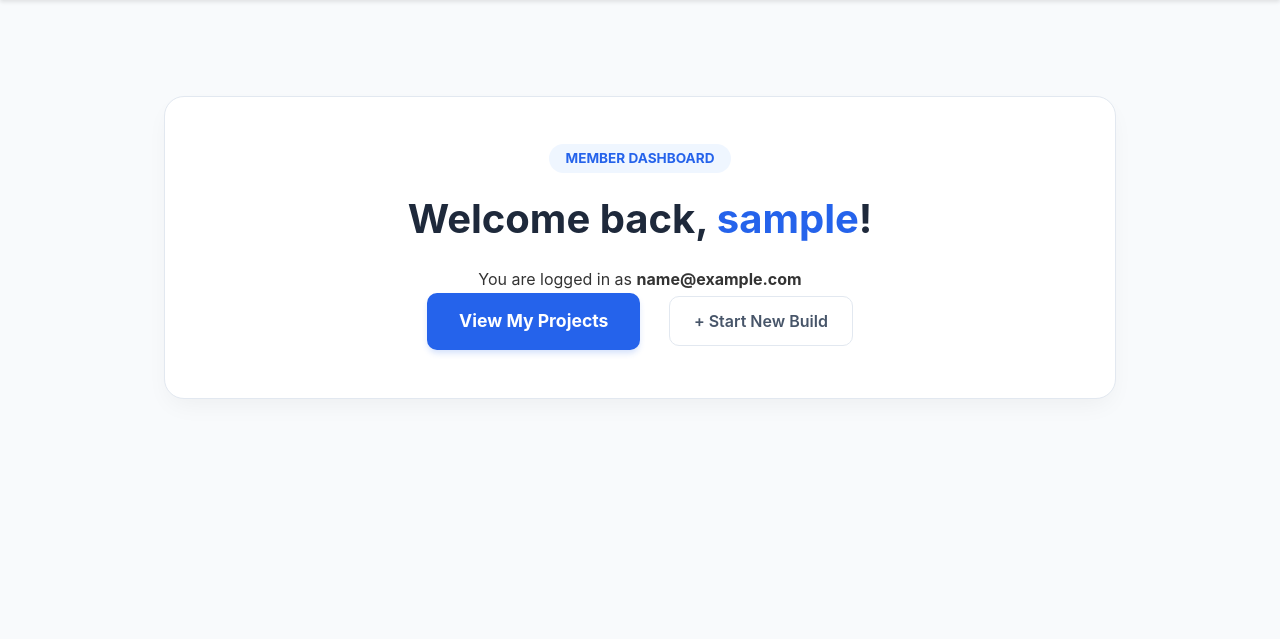
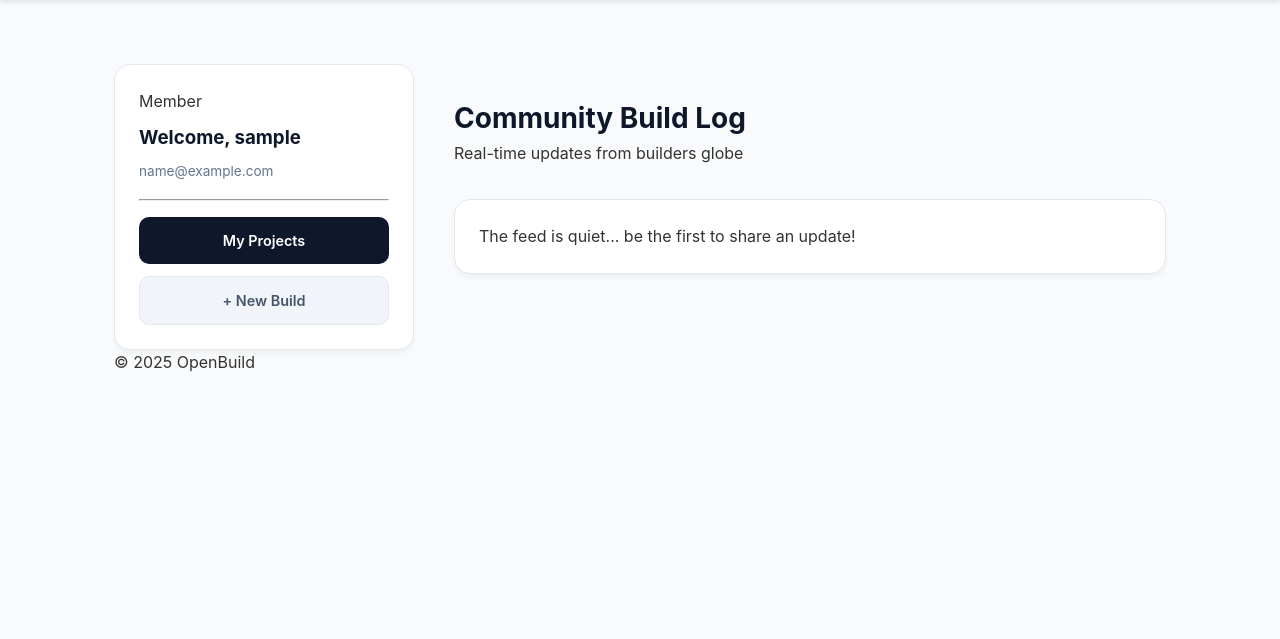
Before and after one commit to nimish-23/openbuild, a Flask app: page / in a window 1280 px wide. Shown: the part 70-709 px from the top of the page. Run offline with Flask 3, Linux system fonts and the light colour scheme; the visitor is signed in with stand-in values (Sample User, id 1); data that the repository does not hold is empty.

Commit message:
made the home feed and added pagination

```diff
--- a/app/models.py
+++ b/app/models.py
@@ -33,7 +33,7 @@ class Projects(db.Model):
     created_at = db.Column(db.DateTime, default=datetime.utcnow)
     updated_at = db.Column(db.DateTime, default=datetime.utcnow, onupdate=datetime.utcnow)
 
-    posts = db.relationship('Posts',backref='project',lazy=True)
+    posts = db.relationship('Posts',backref='project', cascade="all, delete",lazy=True)
 
 class Posts(db.Model):
     __tablename__ = 'posts'
@@ -46,3 +46,4 @@ class Posts(db.Model):
     created_at = db.Column(db.DateTime, default=datetime.utcnow)
 
     image_file = db.Column(db.String(20), nullable=True)
+    author = db.relationship("Users", backref="posts")
--- a/app/routes/home.py
+++ b/app/routes/home.py
@@ -1,8 +1,14 @@
-from flask import Blueprint, render_template, redirect, flash, url_for
-from flask_login import login_required , current_user
+from flask import Blueprint, render_template, request
+from flask_login import current_user
+from app.models import Posts
 
-home_bp = Blueprint('home',__name__)
+home_bp = Blueprint('home', __name__)
 
-@home_bp.route('/',methods=['GET','POST'])
+@home_bp.route('/', methods=['GET'])
 def view_home():
-    return render_template('home.html')
+    page = request.args.get('page', 1, type=int)
+
+    posts = Posts.query.order_by(Posts.created_at.desc()) \
+                       .paginate(page=page, per_page=5)
+
+    return render_template('home.html', posts=posts)
--- a/app/routes/project.py
+++ b/app/routes/project.py
@@ -41,6 +41,7 @@ def view_projects():
     return render_template('projects.html', projects=user_projects)
 
 @project_bp.route('/project/<int:project_id>',methods=['GET','POST'])
+@login_required
 def project_details(project_id):
     project = Projects.query.get_or_404(project_id)
 
--- a/app/static/css/home.css
+++ b/app/static/css/home.css
@@ -1,102 +1,117 @@
-/* Container and General Layout */
-.home-container {
-    max-width: 1000px;
-    margin: 4rem auto;
+/* Layout Engine */
+.home-layout-grid {
+    display: grid;
+    grid-template-columns: 300px 1fr; /* Sidebar fixed width, feed takes rest */
+    gap: 2.5rem;
+    max-width: 1200px;
+    margin: 2rem auto;
     padding: 0 1.5rem;
-    text-align: center;
+    align-items: start;
 }
 
-/* Hero Section (Logged Out) */
-.hero-section h1 {
-    font-size: 3.5rem;
-    font-weight: 800;
-    color: #0f172a;
-    line-height: 1.1;
-    margin-bottom: 1.5rem;
+/* Sticky Sidebar Logic */
+.dashboard-sidebar {
+    position: sticky;
+    top: 2rem; /* Keeps sidebar fixed 2rem from the top */
+    height: fit-content;
 }
 
-.hero-section p {
-    font-size: 1.25rem;
-    color: #64748b;
-    max-width: 600px;
-    margin: 0 auto 2.5rem;
-    line-height: 1.6;
+/* Sidebar Styling */
+.card {
+    background: white;
+    border: 1px solid #e2e8f0;
+    border-radius: 16px;
+    padding: 1.5rem;
+    box-shadow: 0 4px 6px -1px rgba(0, 0, 0, 0.05);
 }
 
-/* Welcome Section (Logged In) */
-.welcome-section {
-    background: white;
-    padding: 3rem;
-    border-radius: 20px;
-    border: 1px solid #e2e8f0;
-    box-shadow: 0 10px 25px -5px rgba(0, 0, 0, 0.05);
+.user-card h3 { margin: 0.5rem 0; color: #0f172a; }
+.user-email { font-size: 0.85rem; color: #64748b; margin-bottom: 1rem; }
+
+.sidebar-actions {
+    display: flex;
+    flex-direction: column;
+    gap: 0.75rem;
+    margin-top: 1rem;
 }
 
-.welcome-section h1 {
-    font-size: 2.5rem;
-    color: #1e293b;
-    margin: 1rem 0;
+.btn-primary-alt, .btn-secondary-alt {
+    text-align: center;
+    padding: 0.75rem;
+    border-radius: 10px;
+    text-decoration: none;
+    font-weight: 600;
+    font-size: 0.9rem;
+    transition: all 0.2s;
 }
 
-.badge {
+.btn-primary-alt { background: #0f172a; color: white; }
+.btn-secondary-alt { background: #f1f5f9; color: #475569; border: 1px solid #e2e8f0; }
+
+/* Feed Styling */
+.feed-main {
+    max-width: 750px;
+}
+
+.section-title { margin-bottom: 2rem; }
+.section-title h2 { font-size: 1.75rem; color: #0f172a; }
+
+.feed-card { margin-bottom: 2rem; }
+.feed-card-header {
+    display: flex;
+    justify-content: space-between;
+    font-size: 0.85rem;
+    margin-bottom: 1rem;
+}
+
+.username { font-weight: 700; color: #0f172a; }
+.project-tag {
     background: #eff6ff;
     color: #2563eb;
-    padding: 0.4rem 1rem;
-    border-radius: 99px;
-    font-size: 0.85rem;
-    font-weight: 700;
-    text-transform: uppercase;
+    padding: 2px 8px;
+    border-radius: 6px;
+    text-decoration: none;
+    font-weight: 600;
 }
 
-/* Highlighting and Color Accents */
-.highlight {
-    color: #2563eb;
+.feed-img {
+    width: 100%;
+    border-radius: 12px;
+    margin-top: 1rem;
+    border: 1px solid #f1f5f9;
 }
 
-/* Buttons and Actions */
-.btn-submit, .btn-primary {
-    background-color: #2563eb;
-    color: white;
-    padding: 0.9rem 2rem;
-    border-radius: 10px;
-    font-weight: 700;
-    font-size: 1.1rem;
+.view-thread {
+    color: #6366f1;
+    font-weight: 600;
     text-decoration: none;
-    display: inline-block;
-    transition: all 0.2s ease;
-    box-shadow: 0 4px 6px -1px rgba(37, 99, 235, 0.2);
 }
 
-.btn-submit:hover, .btn-primary:hover {
-    background-color: #1d4ed8;
-    transform: translateY(-2px);
-    box-shadow: 0 10px 15px -3px rgba(37, 99, 235, 0.3);
+/* Pagination */
+.pagination-container {
+    display: flex;
+    justify-content: center;
+    gap: 0.5rem;
+    margin-top: 2rem;
 }
 
-.btn-secondary {
+.page-link {
+    padding: 8px 16px;
+    border: 1px solid #e2e8f0;
+    border-radius: 8px;
+    text-decoration: none;
     color: #475569;
-    font-weight: 600;
-    text-decoration: none;
-    margin-left: 1.5rem;
-    padding: 0.9rem 1.5rem;
-    border-radius: 10px;
-    border: 1px solid #e2e8f0;
-    transition: background 0.2s;
 }
 
-.btn-secondary:hover {
-    background: #f8fafc;
+.page-link.active { background: #2563eb; color: white; }
+
+/* Responsive */
+@media (max-width: 900px) {
+    .home-layout-grid {
+        grid-template-columns: 1fr;
+    }
+    .dashboard-sidebar {
+        position: static;
+        margin-bottom: 2rem;
+    }
 }
-
-.action-bar .hint {
-    margin-top: 1rem;
-    font-size: 0.9rem;
-    color: #94a3b8;
-}
-
-/* Mobile Responsiveness */
-@media (max-width: 768px) {
-    .hero-section h1 { font-size: 2.5rem; }
-    .home-actions { display: flex; flex-direction: column; gap: 1rem; }
-    .btn-secondary { margin-left: 0; }
-}
--- a/app/templates/edit_project.html
+++ b/app/templates/edit_project.html
@@ -35,7 +35,7 @@
 
             <div class="form-actions">
                 {{ form.submit(class="btn-submit", value="Update Project") }}
-                <a href="{{ url_for('project.project_details', id=project.id) }}" class="link-cancel">Cancel</a>
+                <a href="{{ url_for('project.project_details', project_id=project.id) }}" class="link-cancel">Cancel</a>
             </div>
         </form>
     </div>
--- a/app/templates/home.html
+++ b/app/templates/home.html
@@ -7,30 +7,89 @@
 {% endblock %}
 
 {% block content %}
-<div class="home-container">
-    {% if current_user.is_authenticated %}
-        <div class="welcome-section">
-            <span class="badge">Member Dashboard</span>
-            <h1>Welcome back, <span class="highlight">{{ current_user.username }}</span>!</h1>
-            <p>You are logged in as <strong>{{ current_user.email }}</strong></p>
+<div class="home-layout-grid">
+    <aside class="dashboard-sidebar">
+        <div class="sticky-content">
+            {% if current_user.is_authenticated %}
+                <div class="user-card card">
+                    <span class="badge">Member</span>
+                    <h3>Welcome, {{ current_user.username }}</h3>
+                    <p class="user-email">{{ current_user.email }}</p>
+                    <hr>
+                    <div class="sidebar-actions">
+                        <a href="{{ url_for('project.view_projects') }}" class="btn-primary-alt">My Projects</a>
+                        <a href="{{ url_for('project.new_project') }}" class="btn-secondary-alt">+ New Build</a>
+                    </div>
+                </div>
+            {% else %}
+                <div class="guest-card card">
+                    <h2>Build in Public.</h2>
+                    <p>Document your journey and grow with the community.</p>
+                    <a href="{{ url_for('auth.register') }}" class="btn-primary">Join Now</a>
+                </div>
+            {% endif %}
 
-            <div class="home-actions">
-                <a href="{{ url_for('project.view_projects') }}" class="btn-primary">View My Projects</a>
-                <a href="{{ url_for('project.new_project') }}" class="btn-secondary">+ Start New Build</a>
+            <div class="sidebar-footer">
+                <p>© 2025 OpenBuild</p>
             </div>
         </div>
-    {% else %}
-        <div class="hero-section">
-            <h1>Build in Public. <br><span class="highlight">Grow together.</span></h1>
-            <p>The platform for developers to document their journey, share updates, and showcase their process to the world.</p>
+    </aside>
 
-            <div class="action-bar">
-              <a href="{{ url_for('project.new_project') }}" class="btn-submit">
-                + Create New Project
-              </a>
-              <p class="hint">Join a community of builders today.</p>
-            </div>
+    <main class="feed-main">
+        <div class="section-title">
+            <h2>Community Build Log</h2>
+            <p>Real-time updates from builders globe</p>
         </div>
-    {% endif %}
+
+        <div class="feed-list">
+            {% for post in posts.items %}
+                <article class="feed-card card">
+                    <div class="feed-card-header">
+                        <div class="user-meta">
+                            <span class="username">@{{ post.author.username }}</span>
+                            <span class="action-muted">updated</span>
+                            <a href="{{ url_for('project.project_details', project_id=post.project_id) }}" class="project-tag">
+                                {{ post.project.title }}
+                            </a>
+                        </div>
+                        <time class="post-time">{{ post.created_at.strftime('%b %d') }}</time>
+                    </div>
+
+                    <div class="feed-card-body">
+                        <h4>{{ post.title }}</h4>
+                        <div class="markdown-preview">
+                            {{ post.content | render_markdown | truncate(200) }}
+                        </div>
+                        {% if post.image_file %}
+                            <img src="{{ url_for('static', filename='uploads/' + post.image_file) }}" class="feed-img">
+                        {% endif %}
+                    </div>
+
+                    <div class="feed-card-footer">
+                        <a href="{{ url_for('project.project_details', project_id=post.project_id) }}" class="view-thread">
+                            View Full Journey →
+                        </a>
+                    </div>
+                </article>
+            {% else %}
+                <div class="empty-feed card">
+                    <p>The feed is quiet... be the first to share an update!</p>
+                </div>
+            {% endfor %}
+        </div>
+
+        <nav class="pagination-container">
+            {% for page_num in posts.iter_pages(left_edge=1, right_edge=1, left_current=1, right_current=2) %}
+                {% if page_num %}
+                    <a href="{{ url_for('home.view_home', page=page_num) }}"
+                       class="page-link {{ 'active' if page_num == posts.page else '' }}">
+                        {{ page_num }}
+                    </a>
+                {% else %}
+                    <span class="page-dots">...</span>
+                {% endif %}
+            {% endfor %}
+        </nav>
+    </main>
 </div>
 {% endblock %}
```
Also changed, not shown: app/static/uploads/70fd85abef052b45.png (added), app/static/uploads/e671cbe1c1692601.png (added), app/static/uploads/f1ccefab6846dfc5.png (added).
